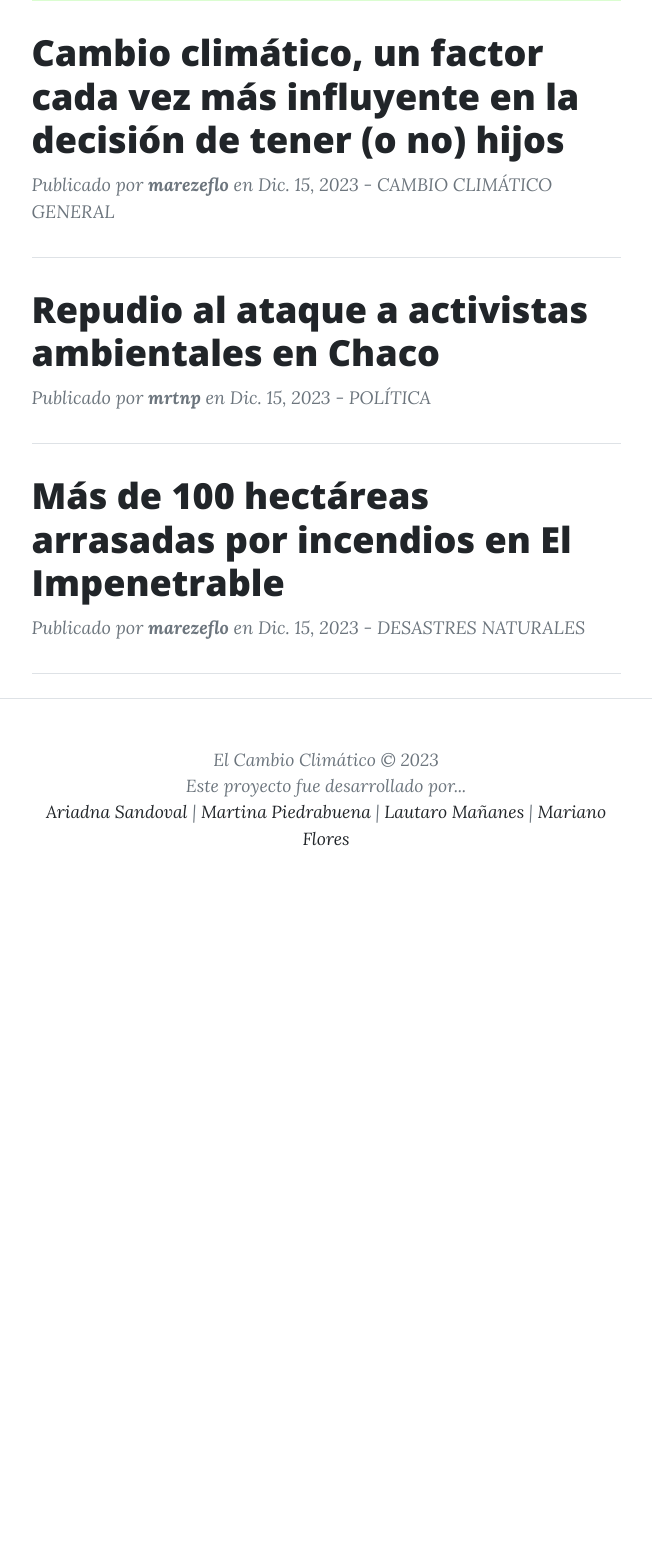
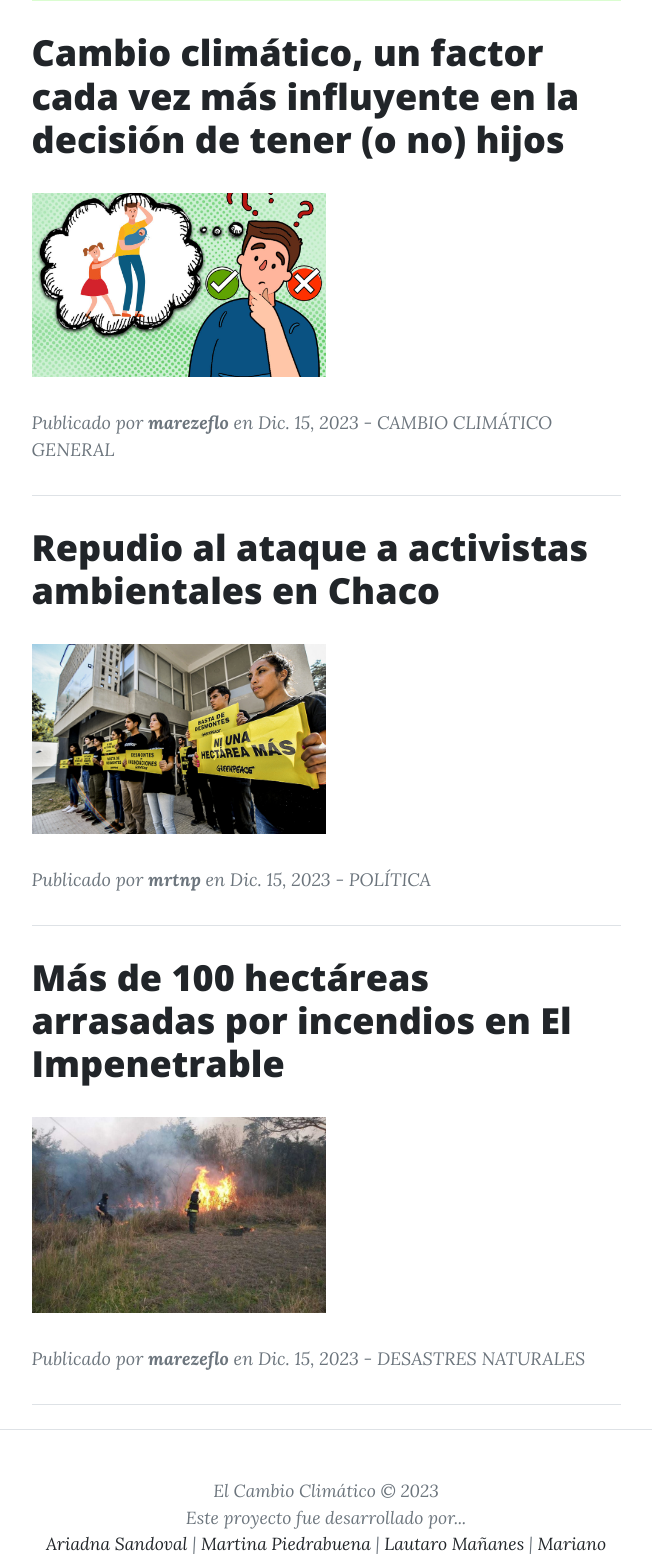
Before and after one commit to marezeflo/informatorio-etapa2-cohorte2-comision1-proyecto, a Django app: page /publicaciones/ in a window 1280 px wide. Shown: the part 641-2195 px from the top of the page, without its empty margins (314-966 px from the left). Before the commit the page ends 1487 px from the top, so only its background shows below. Run offline with Django 3.2, Linux system fonts and the light colour scheme; data comes from the database, SQL or seed files in the repository; some libraries are stand-ins or nearby versions.

Commit message:
Detalle en home:publicaciones

```diff
--- a/templates/publicaciones/home.html
+++ b/templates/publicaciones/home.html
@@ -70,6 +70,7 @@
             <div class="post-preview">
                 <a href="{% url 'publicaciones:mostrar' publicacion.pk %}">
                     <h2 class="post-title">{{publicacion.titulo}}</h2>
+                    <p><img src="{{publicacion.imagen.url}}" style="width:50%"></p>
                 </a>
                 <p class="post-meta">
                     Publicado por
```
